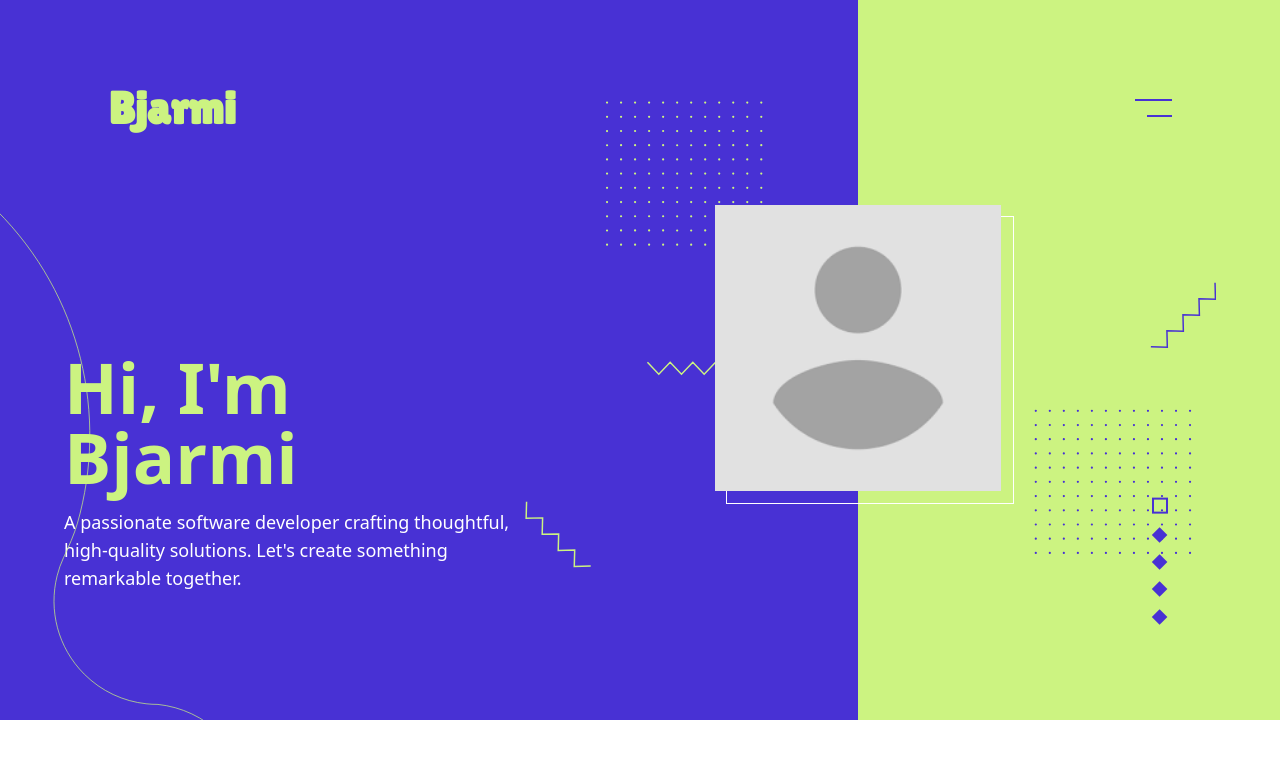
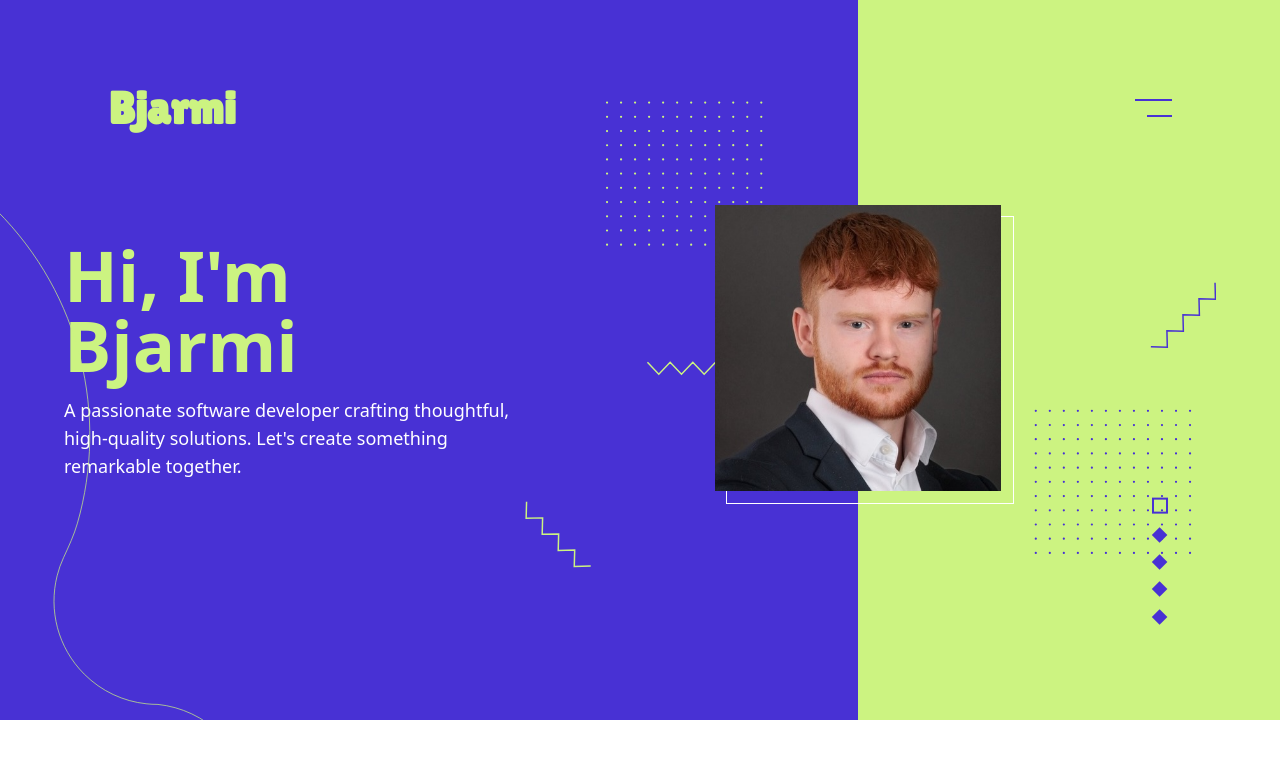
Before and after one commit to Bjarmi01/my-portfolio, a Next.js app: page / in a window 1280 px wide. Shown: the top 758 px of the page. Built offline with nearby package versions, Linux system fonts and the light colour scheme.

Commit message:
added very cool photo

```diff
--- a/src/app/sections/HeroSection.tsx
+++ b/src/app/sections/HeroSection.tsx
@@ -5,8 +5,10 @@ export default function HeroSection() {
     <section id="section1" className="relative snap-start h-[90%] w-full custom-mobile-gradient md:custom-gradient z-0 overflow-hidden">
       <div className="container mx-auto flex flex-col md:flex-row items-center justify-center md:px-16 h-full px-8">
         {/* Text Section */}
-        <div className="w-full md:w-2/5 text-left mt-[14em] px-[15vw] md:p-0">
-          <h1 className="text-[4.4em] font-bold text-[#ccf381] mb-4 leading-none">Hi, I'm<br />Bjarmi</h1>
+        <div className="w-full md:w-2/5 text-left mt-[14em] md:mt-0 px-[15vw] md:p-0">
+          <h1 className="text-[4.4em] font-bold text-[#ccf381] mb-4 leading-none">
+            Hi, I'm<br />Bjarmi
+          </h1>
           <p className="text-lg text-white max-w-[20em] md:max-w-fit">
           A passionate software developer crafting thoughtful, high-quality solutions. Let's create something remarkable together.
           </p>
@@ -17,11 +19,11 @@ export default function HeroSection() {
           <div className="relative z-10">
             <div className="w-52 h-52 md:w-72 md:h-72 border border-white">
               <Image
-                src="/images/placeholder_avatar.png"
+                src="/images/jakkaföt.jpg"
                 alt="My Photo"
                 width={288}
                 height={288}
-                className="object-cover mt-[-12px] ml-[-12px]"
+                className="object-contain mt-[-12px] ml-[-12px]"
                 />
             </div>
           </div>
```
Also changed, not shown: public/images/handsome.jpeg (added), public/images/jakkaföt.jpg.
